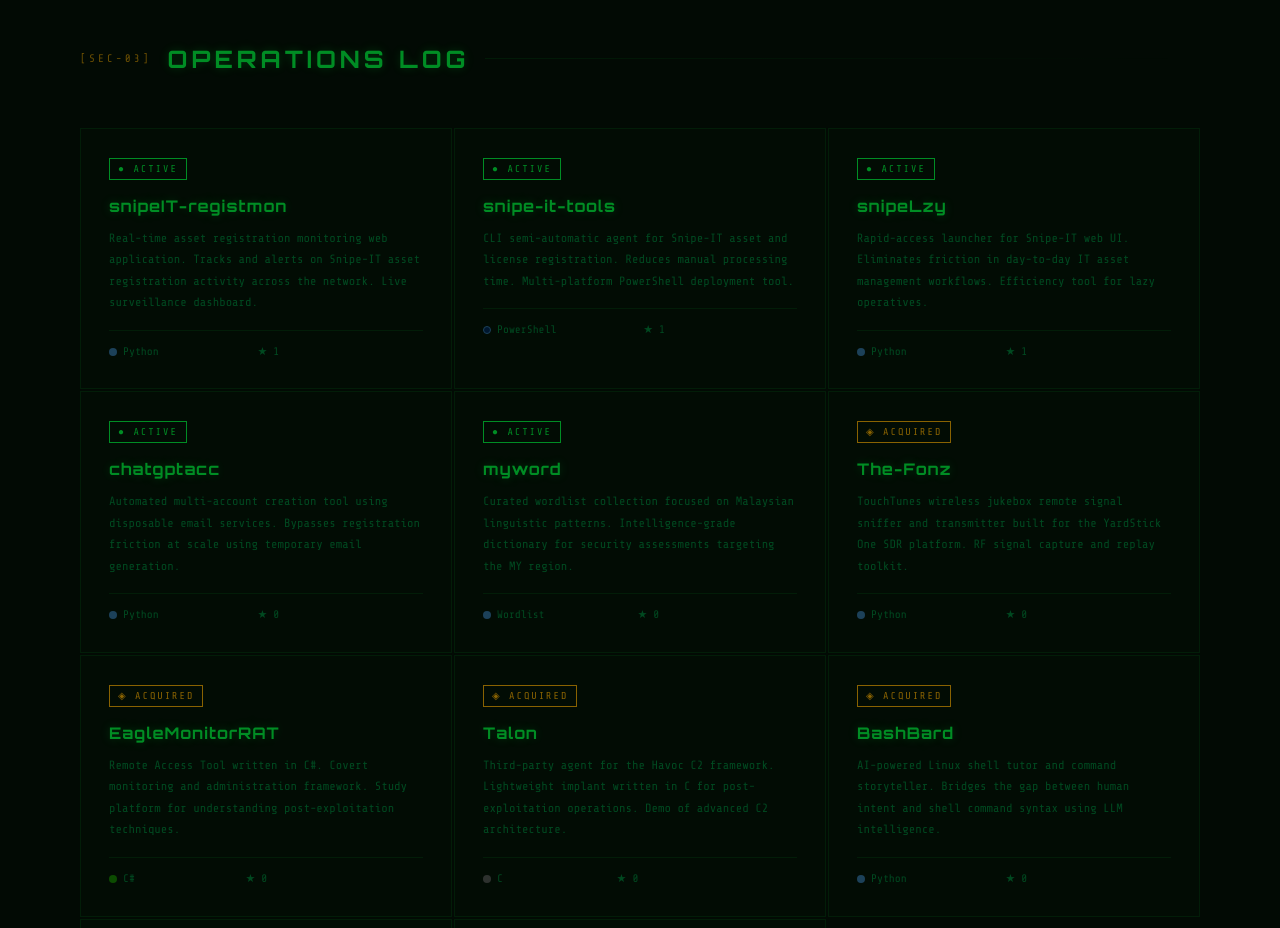
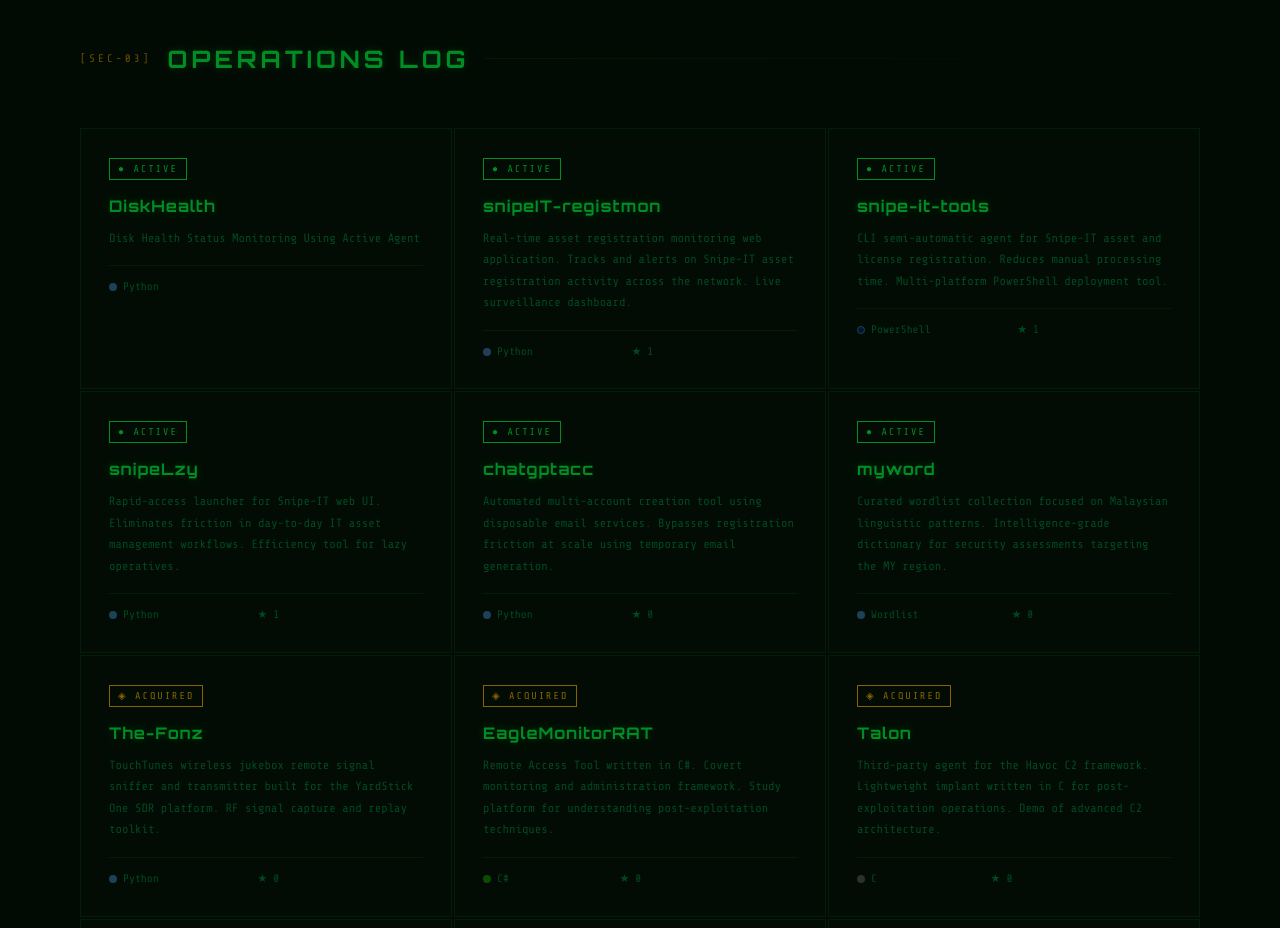
Before and after one commit to cynogen127/cynogen127.github.io, a plain HTML site: page index.html in a window 1280 px wide. Shown: the part 1480-2408 px from the top of the page. Drawn offline with nearby package versions, Linux system fonts and the light colour scheme.

Commit message:
Update index.html

```diff
--- a/index.html
+++ b/index.html
@@ -1029,7 +1029,15 @@
     </div>
 
     <div class="projects-grid">
-
+      <div class="project-card" onclick="windows.open('https://github.com/cynogen127/diskhealth','_blank')">
+        <span class="project-status status-active">● ACTIVE</span>
+        <div class="project-name">DiskHealth</div>
+        <div class="project-desc">Disk Health Status Monitoring Using Active Agent</div>
+        <div class="project-footer">
+          <span class="project-lang"><span class="lang-dot lang-python"></span> Python</span>
+          <a class="project-link" href="https://github.com/cynogen127/diskhealth" target="_blank">OPEN →</a>
+        </div>
+      </div>
       <div class="project-card" onclick="window.open('https://github.com/cynogen127/snipeIT-registmon','_blank')">
         <span class="project-status status-active">● ACTIVE</span>
         <div class="project-name">snipeIT-registmon</div>
```
